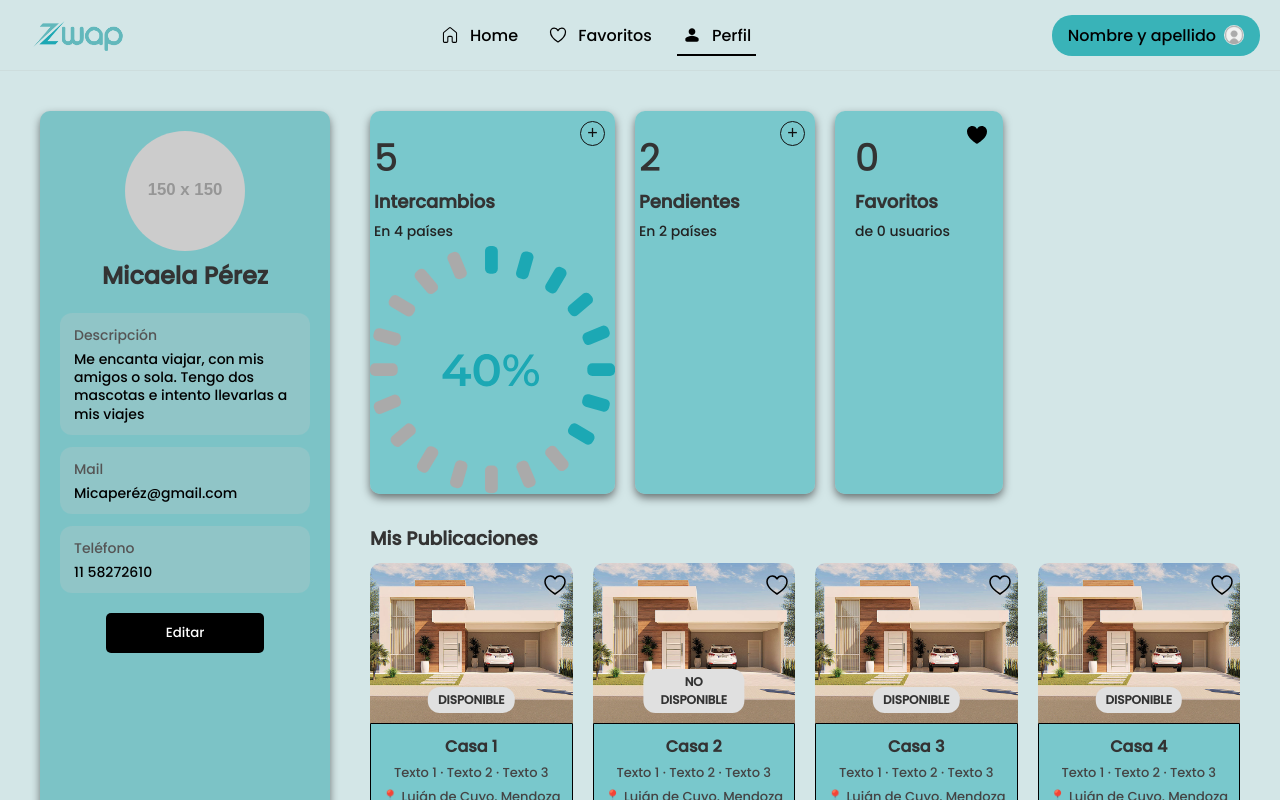
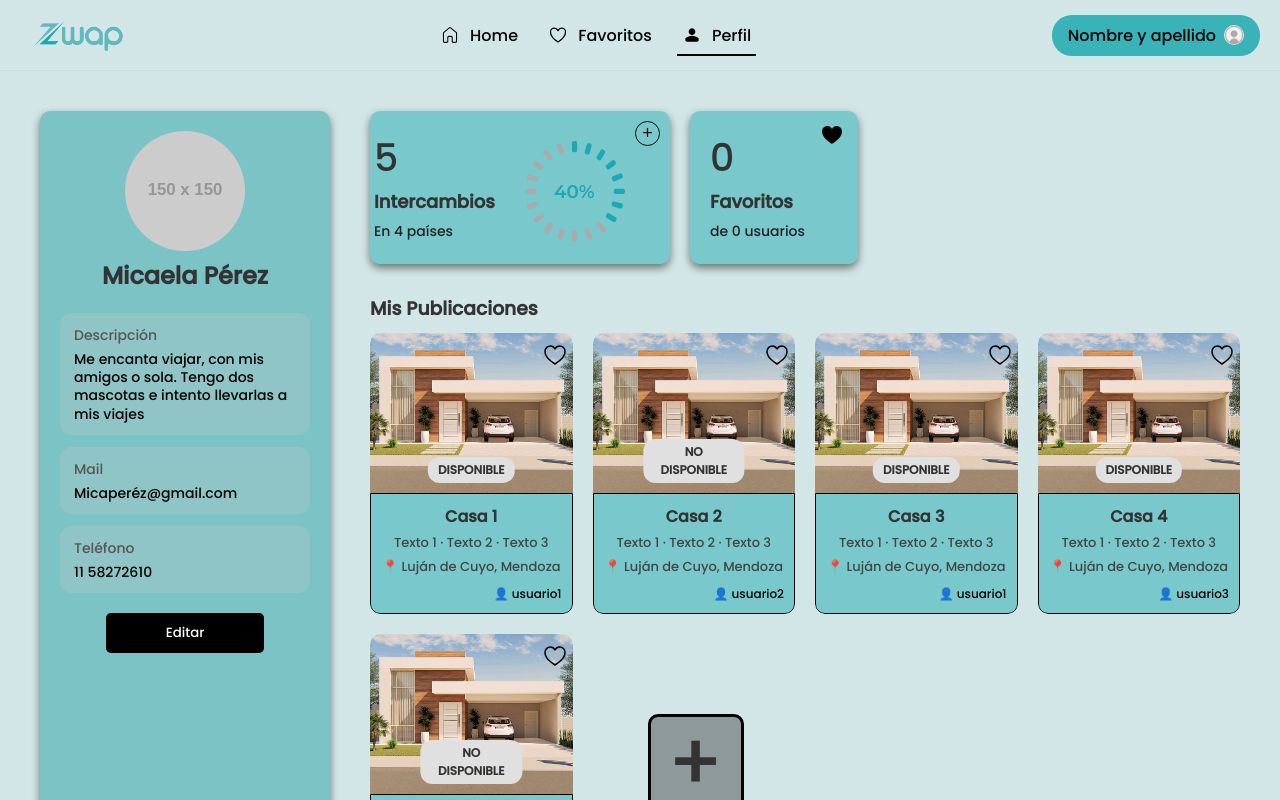
Before and after one commit to matrakei/zwap-proyecto, a React (Vite) app in the folder zwap/: page /perfil in a window 1280 px wide. Shown: the top 800 px of the page. Built offline with nearby package versions, Linux system fonts and the light colour scheme.

Commit message:
porcentaje terminado

```diff
--- a/zwap/src/components/PerfilPrincipal/PerfilPrincipal.css
+++ b/zwap/src/components/PerfilPrincipal/PerfilPrincipal.css
@@ -74,36 +74,7 @@
   margin-bottom: 30px;
 }
 
-.card-estadistica.pendiente {
-  display: flex;
-  flex-direction: column;
-  align-items: flex-start;
-  justify-content: flex-start;
-  background-color: rgba(57, 179, 184, 0.58);
-  position: relative;
-  min-width: 180px;
-  padding-top: 18px;
-  text-align: left;
-  box-shadow: 0 4px 8px rgba(0.5, 0.5, 0.5, 0.5);
-  border-radius: 10px;
-}
 
-.card-estadistica.pendiente .btn-mas {
-  position: absolute;
-  top: 10px;
-  right: 10px;
-  background: transparent;
-  color: #111;
-  border: 1px solid #111;
-  border-radius: 50%;
-  width: 25px;
-  height: 25px;
-  font-size: 18px;
-  cursor: pointer;
-  display: flex;
-  align-items: center;
-  justify-content: center;
-}
 
 .numero-estadistica {
   font-size: 38px;
@@ -133,11 +104,19 @@
   justify-content: flex-start;
   background-color: rgba(57, 179, 184, 0.58);
   position: relative;
-  min-width: 180px;
+  min-width: 300px;
   padding-top: 18px;
   text-align: left;
   box-shadow: 0 4px 8px rgba(0.5, 0.5, 0.5, 0.5);
   border-radius: 10px;
+}
+
+.imagen-porcentaje {
+  position: absolute;
+  top: 30px;
+  right: 45px;
+  width: 100px;
+  height: auto;
 }
 
 .card-estadistica.intercambio .btn-mas {
--- a/zwap/src/components/PerfilPrincipal/PerfilPrincipal.jsx
+++ b/zwap/src/components/PerfilPrincipal/PerfilPrincipal.jsx
@@ -155,15 +155,16 @@ export function PerfilPrincipal() {
             <span className="numero-estadistica">{objetivoIntercambios}</span>
             <span className="titulo-estadistica">Intercambios</span>
             <span className="subtexto-estadistica">En 4 países</span>
-            <img src={imagenPorcentaje} alt={`Progreso ${porcentajeRedondeado}%`} className="svg-progreso" />
+
+            <img
+              src={imagenPorcentaje}
+              alt={`${porcentajeRedondeado}%`}
+              className="imagen-porcentaje"
+              title={`${porcentajeRedondeado}% del objetivo alcanzado`}
+            />
           </div>
 
-          <div className="card-estadistica pendiente">
-            <button className="btn-mas">+</button>
-            <span className="numero-estadistica">{cantidadIntercambios}</span>
-            <span className="titulo-estadistica">Pendientes</span>
-            <span className="subtexto-estadistica">En 2 países</span>
-          </div>
+
 
           <div className="card-estadistica favorito">
             <span className="si--heart-fill" style={{ position: 'absolute', top: 12, right: 14 }}></span>
```
